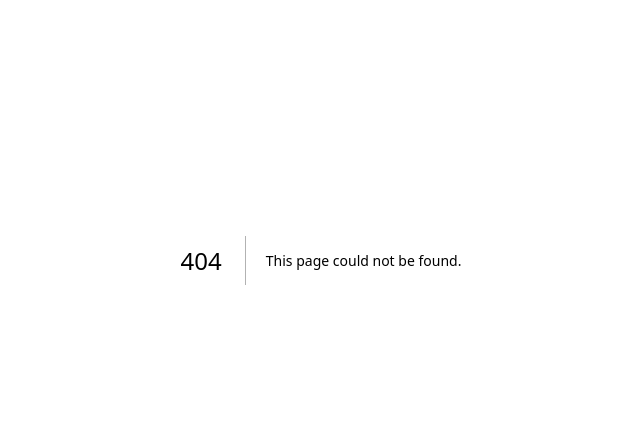
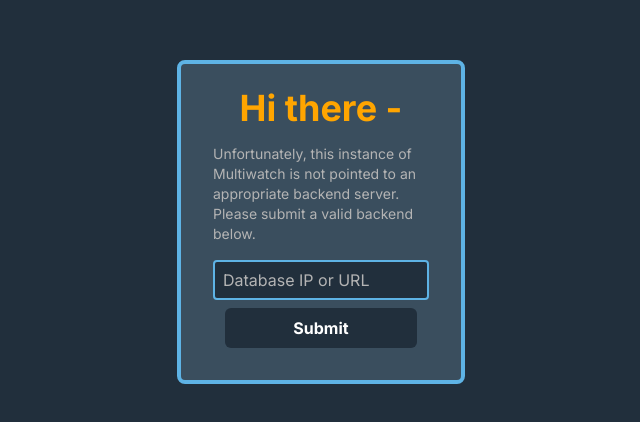
Before and after one commit to percouple/multiwatch-next, a Next.js app: page /backend-prompt in a window 1280 px wide. Before the commit this address had no page. Shown: the part 140-562 px from the top of the page, without its empty margins (319-959 px from the left). Built offline with nearby package versions, Linux system fonts and the light colour scheme.

Commit message:
basic DB handler created

```diff
--- /dev/null
+++ b/app/backend-prompt/page.tsx
@@ -0,0 +1,65 @@
+'use client'
+
+import { useState } from "react";
+
+export default function UserSubmittedURLForm() {
+
+  let [dbValue, setDBValue] = useState('');
+
+  const changeHandler = (e) => {
+    setDBValue(e.target.value);
+  }
+  return (
+    <>
+      <div className="absolute w-full h-screen theme-cliffs">
+        <div
+          className="absolute inset-0 bg-skin-backgroundBase
+        cursor-default bg-opacity-40 z-10"
+        ></div>
+        <div
+          className="flex flex-col justify-around items-center p-4 pt-6
+        w-72 h-auto absolute rounded-lg border-4 border-skin-accent-1 top-1/4
+        left-1/2 transform -translate-x-1/2 bg-skin-base z-20 bg-skin-backgroundMuted"
+          id="authForm"
+        >
+          <h1 className="text-skin-accent-2 text-4xl font-bold mb-4">
+            Hi there -
+          </h1>
+          {/* <LoginForm type={"create user"} /> */}
+          <div
+            className="flex flex-col justify-center items-center text-sm cursor-pointer
+          mx-4 text-skin-textMuted"
+          >
+            Unfortunately, this instance of Multiwatch is not pointed to an
+            appropriate backend server. Please submit a valid backend below.
+            {/* <Link
+              className="underline text-sm cursor-pointer mx-4 text-skin-textMuted
+            hover:text-skin-textBase "
+              href={"/cold-login"}
+            >
+              {" "}
+              take me to login
+            </Link> */}
+          </div>
+          <form className="flex flex-col items-center m-4">
+            <input
+              placeholder="Database IP or URL"
+              className="h-10 w-full px-2 mb-2 rounded bg-skin-backgroundBase
+              border-2 outline-none border-skin-accent-1 text-skin-accent-2
+              placeholder:text-skin-textMuted"
+              value={dbValue}
+              type="text"
+              name="username"
+              onChange={changeHandler}
+            />
+            <button type="submit" className="relative rounded-md w-48 h-10 bg-skin-backgroundBase
+              font-bold z-0 duration-300 transition-all text-skin-textBase hover:bg-skin-accent-2
+              hover:transition-transform hover:scale-105 border-none">
+              Submit
+            </button>
+          </form>
+        </div>
+      </div>
+    </>
+  );
+}
--- a/app/clocks/[userId]/[theme]/components/auth-common/AuthForm.js
+++ b/app/clocks/[userId]/[theme]/components/auth-common/AuthForm.js
@@ -7,6 +7,7 @@ import {
 } from "../../../../../../http_helpers";
 import ErrorMessage from "./AuthErrorMessage";
 import * as yup from "yup";
+// import { UserSubmittedURLForm } from "./UserSubmittedURLForm";
 
 export default function InputForm({ type }) {
   let [userValues, setUserValues] = useState({ username: "", password: "" });
@@ -118,6 +119,7 @@ export default function InputForm({ type }) {
       {errorMessage && type === "login" && (
         <ErrorMessage message={errorMessage} />
       )}
+      {/* {type === "create user" && <UserSubmittedURLForm/>} */}
       <div className="flex justify-center mt-4">
         <button
           id="createUserButton"
--- a/app/cold-login/page.tsx
+++ b/app/cold-login/page.tsx
@@ -6,7 +6,8 @@ import Link from "next/link";
 export default function Login({}) {
 
   return (
-    <div className="absolute w-full h-screen flex justify-center items-center theme-light bg-skin-backgroundBase">
+    <div className="absolute w-full h-screen flex justify-center items-center
+    theme-cliffs bg-skin-backgroundBase">
       <div
         className="flex ds-card border-skin-accent-1 pt-6 w-auto m-8 h-auto absolute rounded-lg
         border-4 bg-skin-backgroundMuted shadow-2xl"
--- a/app/page.tsx
+++ b/app/page.tsx
@@ -6,7 +6,7 @@ export default function Index() {
 
   // Temporary to experiment with state
   // Remove when tokens are implemented
-  if (false) {
+  // if (false) {
     redirect(`./cold-login`);
-  }
+  // }
 }
```
Also changed, not shown: http_helpers.js (+61 -65 lines), app/clocks/[userId]/[theme]/components/auth-common/userSubmittedURL.js (deleted).
